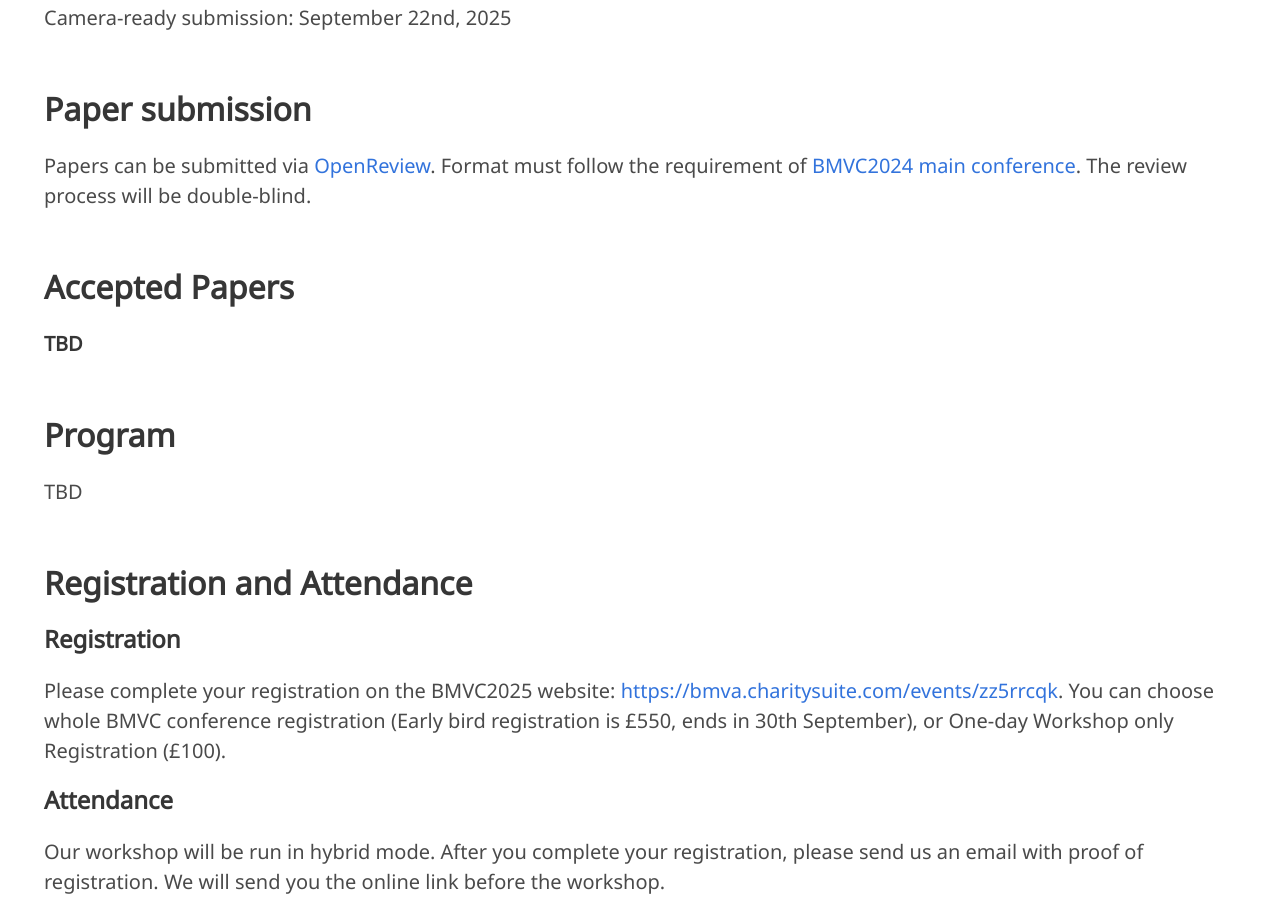
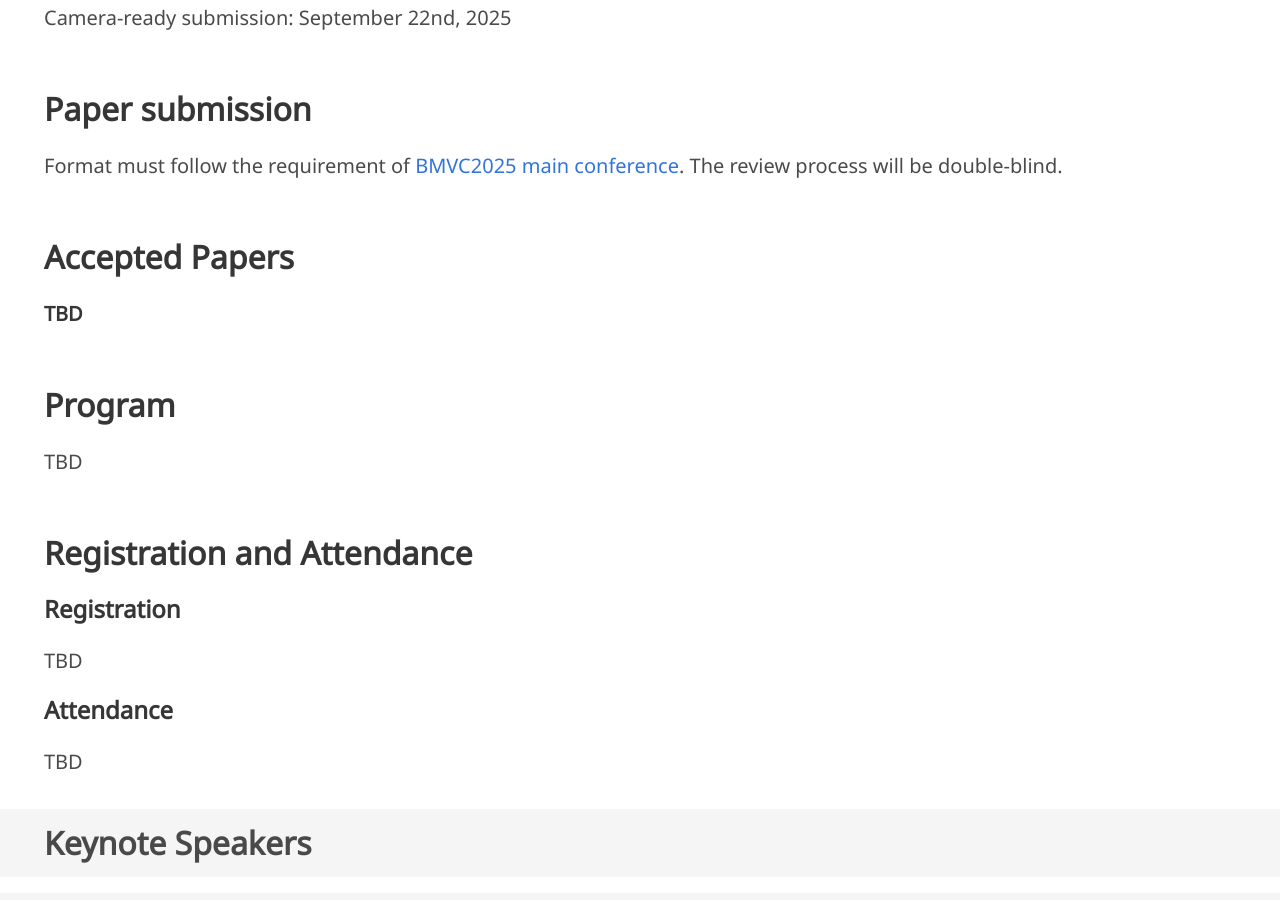
Before and after one commit to xingchenzhang/difa2025, a plain HTML site: page index.html in a window 1280 px wide. Shown: the part 1888-2788 px from the top of the page. Drawn offline with nearby package versions, Linux system fonts and the light colour scheme; some icons are missing; a web font is replaced by a local one.

Commit message:
update CFP, registration, submission

```diff
--- a/index.html
+++ b/index.html
@@ -288,7 +288,7 @@
             The workshop will cover (but is not limited to) the following topics:
             <h5 class="title is-5">1. Multimodal information fusion</h5>
             <ul>
-              <li>Lidar and camera； Radar and camera； Depth and RGB；Image and text;  Other types of information fusion.</li>
+              <li>Lidar and camera; Radar and camera; Depth and RGB; Image and text;  Other types of information fusion.</li>
             </ul>
             <h5 class="title is-5">2. Multi-source information fusion</h5>
             <h5 class="title is-5">3. Different image fusion tasks</h5>
@@ -341,7 +341,7 @@
         <h2 class="title is-3">Paper submission</h2>
         <div class="content has-text-left">
           <ul>
-            <li> Papers can be submitted via <a href="https://openreview.net/group?id=bmva.org/BMVC/2025/Workshop/DIFA#tab-your-consoles" target="_blank">OpenReview</a>. Format must follow the requirement of <a href="https://bmvc2024.org/authors/author-guidelines/" target="_blank">BMVC2024 main conference</a>. The review process will be double-blind.</li>
+            <li> Format must follow the requirement of <a href="https://bmvc2025.bmva.org/authors/author-guidelines/" target="_blank">BMVC2025 main conference</a>. The review process will be double-blind.</li>
           </ul>
         </div>
       </div>
@@ -387,13 +387,12 @@
     <div class="content has-text-left">
       <h4 class="title is-4">Registration</h4>
       <p>
-        Please complete your registration on the BMVC2025 website:
-<a href="https://bmva.charitysuite.com/events/zz5rrcqk" target="_blank">https://bmva.charitysuite.com/events/zz5rrcqk</a>. You can choose whole BMVC conference registration (Early bird registration is £550, ends in 30th September), or One-day Workshop only Registration (£100).
+        TBD
       </p>
 
       <h4 class="title is-4">Attendance</h4>
       <p>
-        Our workshop will be run in hybrid mode. After you complete your registration, please send us an email with proof of registration. We will send you the online link before the workshop.
+        TBD
       </p>
     </div>
   </div>
```
